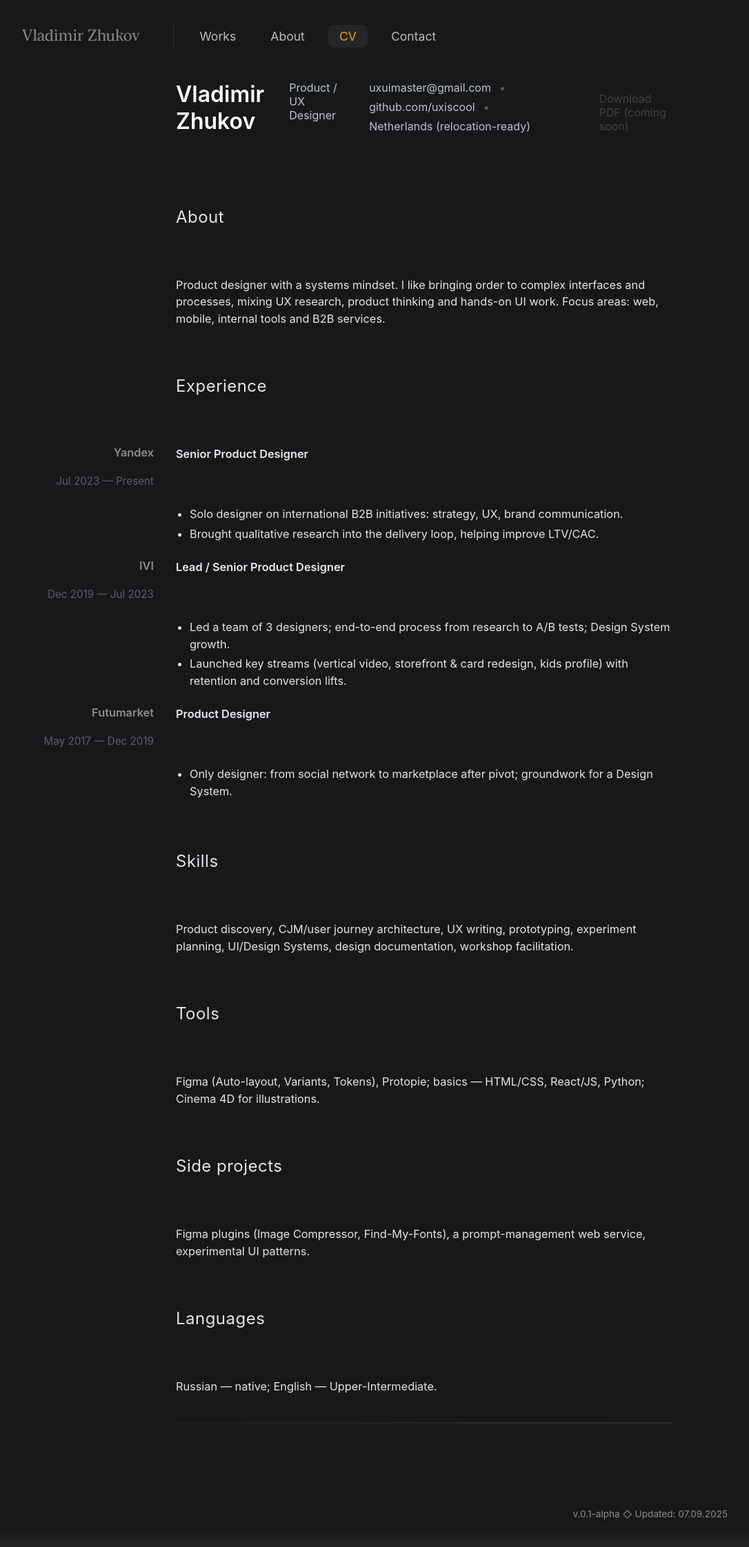
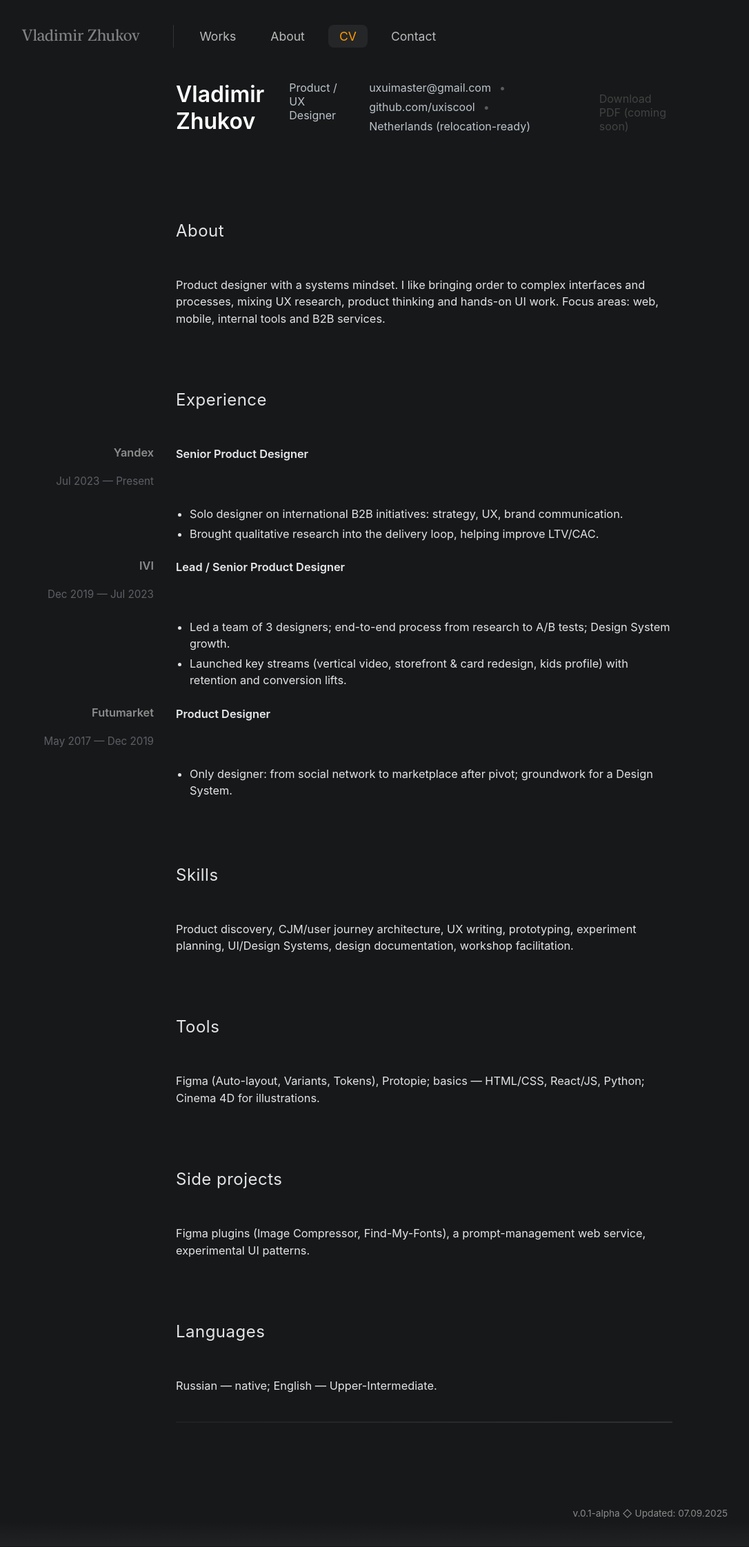
Before and after one commit to uxiscool/experience, a Jekyll site: the page built from cv.md, in a window 1280 px wide. Shown: the whole page at 69% size, without its empty margins (25-1111 px from the left). Built offline with Jekyll 4.4.1, drawn with Linux system fonts in a browser that asks for light colours.

Commit message:
Add files via upload

```diff
--- a/css/main.css
+++ b/css/main.css
@@ -1063,9 +1063,11 @@
   }
 }
 /* CV: subheading с индивидуальными отступами */
-.cv-subheading{
+.cvsubheading{
   /* типографика берётся из .subheading, здесь — только отступы */
   padding: 3rem 0 0.5rem 0;
+  font-size:clamp(1.3rem,1.1rem + 1vw,1.5rem);
+  font-weight:400; letter-spacing:.02em;
 }
 .cv-company{ display:block; font-weight:600; color:#fff; }
 .cv-dates{ display:block; color:#9fa7b2; font-size:0.95rem; margin-top:2px; }
--- a/cv.md
+++ b/cv.md
@@ -26,7 +26,7 @@
 
     <!-- ABOUT -->
     <div class="cv-rail"></div>
-    <div class="cv-right"><h2 class="subheading cv-subheading">About</h2></div>
+    <div class="cv-right"><h2 class="cvsubheading">About</h2></div>
 
     <div class="cv-rail"></div>
     <div class="cv-right">
@@ -35,7 +35,7 @@
 
     <!-- EXPERIENCE -->
     <div class="cv-rail"></div>
-    <div class="cv-right"><h2 class="subheading cv-subheading">Experience</h2></div>
+    <div class="cv-right"><h2 class="cvsubheading">Experience</h2></div>
 
     <!-- Job: Yandex -->
     <div class="cv-rail">
@@ -83,7 +83,7 @@
 
     <!-- SKILLS -->
     <div class="cv-rail"></div>
-    <div class="cv-right"><h2 class="subheading cv-subheading">Skills</h2></div>
+    <div class="cv-right"><h2 class="cvsubheading">Skills</h2></div>
 
     <div class="cv-rail"></div>
     <div class="cv-right">
@@ -92,7 +92,7 @@
 
     <!-- TOOLS -->
     <div class="cv-rail"></div>
-    <div class="cv-right"><h2 class="subheading cv-subheading">Tools</h2></div>
+    <div class="cv-right"><h2 class="cvsubheading">Tools</h2></div>
 
     <div class="cv-rail"></div>
     <div class="cv-right">
@@ -101,7 +101,7 @@
 
     <!-- SIDE PROJECTS -->
     <div class="cv-rail"></div>
-    <div class="cv-right"><h2 class="subheading cv-subheading">Side projects</h2></div>
+    <div class="cv-right"><h2 class="cvsubheading">Side projects</h2></div>
 
     <div class="cv-rail"></div>
     <div class="cv-right">
@@ -110,7 +110,7 @@
 
     <!-- LANGUAGES -->
     <div class="cv-rail"></div>
-    <div class="cv-right"><h2 class="subheading cv-subheading">Languages</h2></div>
+    <div class="cv-right"><h2 class="cvsubheading">Languages</h2></div>
 
     <div class="cv-rail"></div>
     <div class="cv-right">
```
